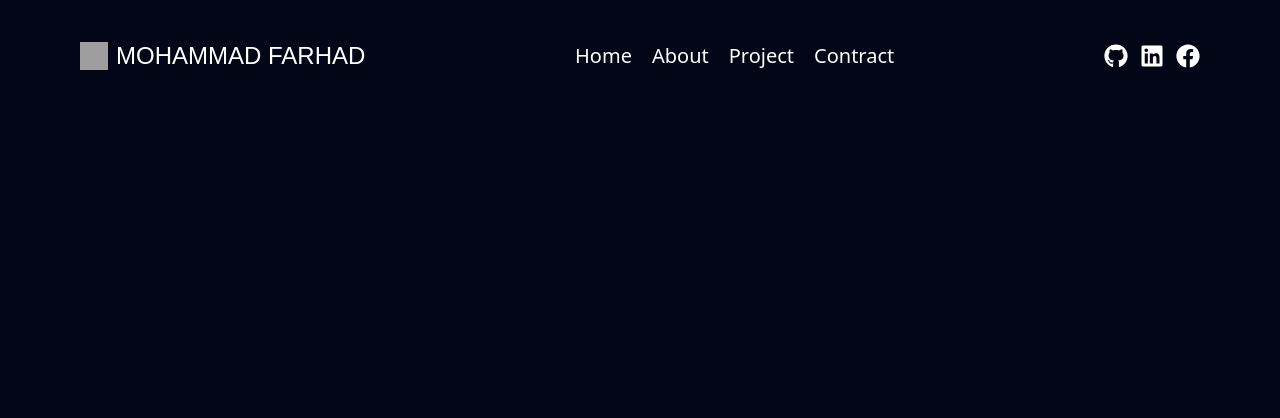
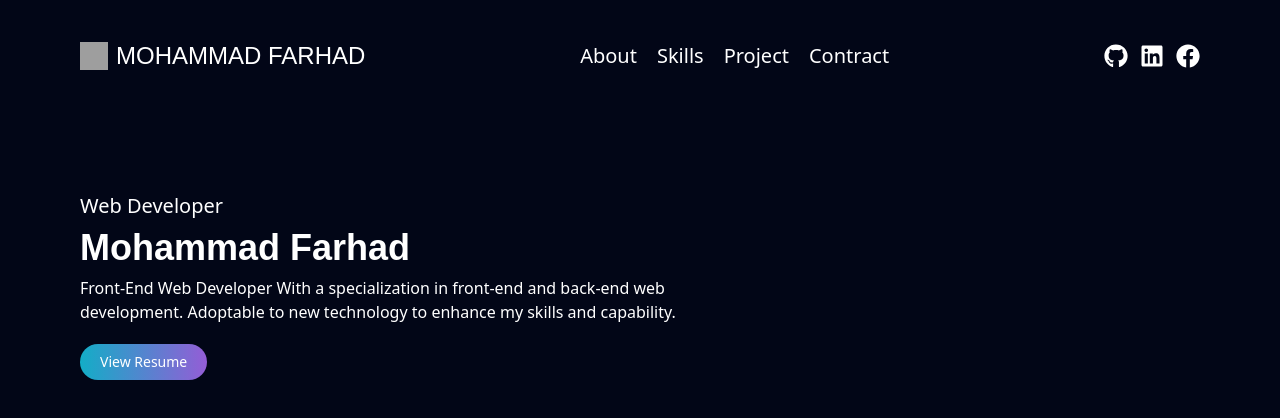
Before and after one commit to mfarhadattari/mfarhad-dev, a React (Vite) app: page / in a window 1280 px wide. Shown: the top 418 px of the page. Built offline with nearby package versions, Linux system fonts and the light colour scheme; grey boxes are pictures that could not be loaded.

Commit message:
banner section

```diff
--- a/src/App.jsx
+++ b/src/App.jsx
@@ -1,3 +1,4 @@
+import Banner from "./components/Banner"
 import Header from "./components/Header"
 
 function App() {
@@ -5,6 +6,7 @@ function App() {
   return (
    <div className="bg-slate-950 text-white min-h-screen w-full">
       <Header></Header>
+      <Banner></Banner>
    </div>
   )
 }
--- /dev/null
+++ b/src/components/Banner.jsx
@@ -0,0 +1,24 @@
+const Banner = () => {
+  return (
+    <section className="container mx-auto mt-20">
+      <div className="ms-20 w-1/2 ">
+        <div className="space-y-2">
+          <p className="text-xl">Web Developer</p>
+          <h1 className="text-4xl font-Preahvihear font-bold">
+            Mohammad Farhad
+          </h1>
+          <p>
+            Front-End Web Developer With a specialization in front-end and
+            back-end web development. Adoptable to new technology to enhance my
+            skills and capability.
+          </p>
+        </div>
+        <button className="rounded-full p-2 px-5 font-medium text-sm  mt-5 bg-gradient-to-r from-[#13ADC7] to-[#945DD6]">
+          <a href="https://drive.google.com/file/d/1MDdd7zrZhMkySAMpBFf30RnJqWXARHRS">View Resume</a>
+        </button>
+      </div>
+    </section>
+  );
+};
+
+export default Banner;
--- a/src/components/Header.jsx
+++ b/src/components/Header.jsx
@@ -12,8 +12,8 @@ const Header = () => {
         </h2>
       </div>
       <div className="flex gap-5 text-xl">
-        <Link>Home</Link>
         <Link>About</Link>
+        <Link>Skills</Link>
         <Link>Project</Link>
         <Link>Contract</Link>
       </div>
```
Also changed, not shown: src/assets/dev-bg.avif (added), src/assets/developer.gif (added).
